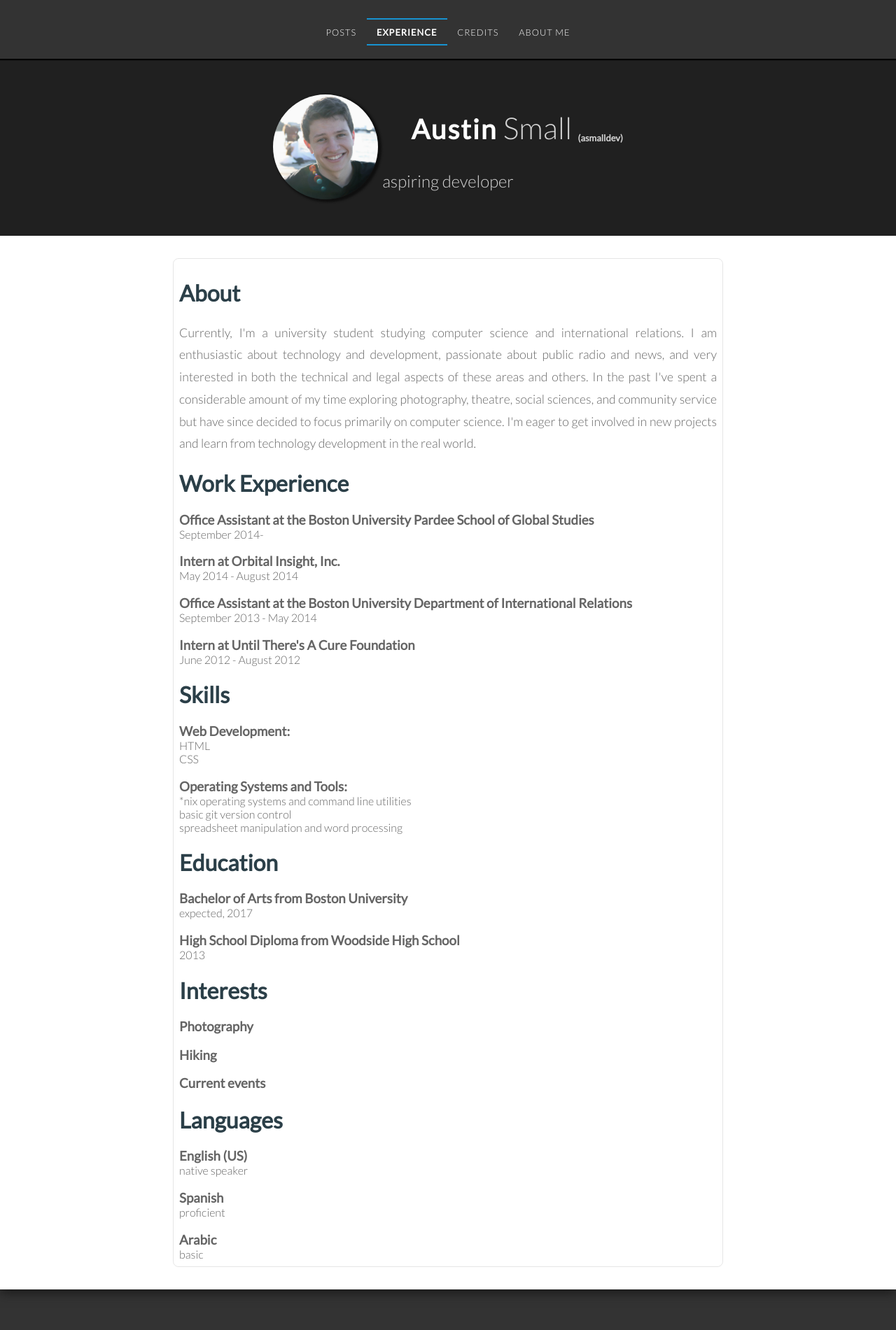
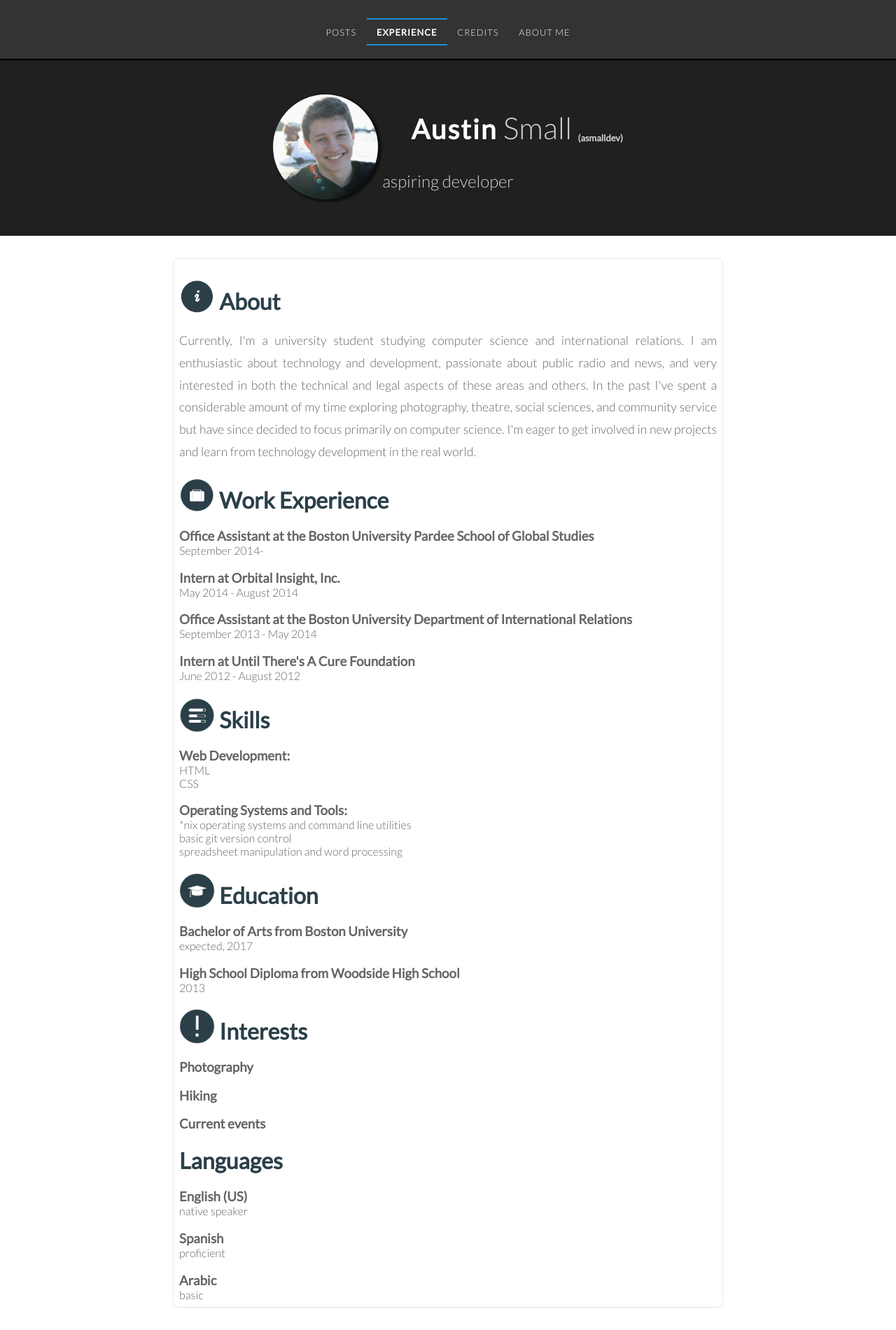
Before and after one commit to csmallbio/asmalldev.github.io, a Jekyll site: the page built from experience/index.html, in a window 1280 px wide. Shown: the whole page at 70% size. Built offline with Jekyll 4.4.1, drawn with Linux system fonts in a browser that asks for light colours; nearby versions of some CDN libraries; some web fonts are replaced.

Commit message:
add experience page icons

```diff
--- a/css/default.css
+++ b/css/default.css
@@ -1617,3 +1617,14 @@
 	{
 		font-size: 1.1em;
 	}
+
+
+/* Experience Page */
+
+	.experience_img
+	{
+		display: inline;
+		height: 50px;
+		margin-bottom: -.2em;
+		padding-right: .2em;
+	}
--- a/experience/index.html
+++ b/experience/index.html
@@ -22,7 +22,7 @@ title: Experience &middot; Austin Small
 </div>
 
 <div id="cv">
-	<h1>About</h1>
+	<h1><img class="experience_img" src="/img/info_about.png">About</h1>
 		<p>Currently, I'm a university student studying computer science and
 		international relations. I am enthusiastic about technology and
 		development, passionate about public radio and news, and very interested
@@ -33,7 +33,7 @@ title: Experience &middot; Austin Small
 		and learn from technology development in the real world.
 		</p>
 
-	<h1>Work Experience</h1>
+	<h1><img class="experience_img" src="/img/info_work.png">Work Experience</h1>
 		<h3>Office Assistant at the Boston University Pardee School of Global Studies</h3>
 			<span class="period">September 2014-</span>
 
@@ -46,7 +46,7 @@ title: Experience &middot; Austin Small
 		<h3>Intern at Until There's A Cure Foundation</h3>
 			<span class="period">June 2012 - August 2012</span>
 
-	<h1>Skills</h1>
+	<h1><img class="experience_img" src="/img/info_skills.png">Skills</h1>
 		<h3>Web Development:</h3>
 			<ul>
 				<li>HTML</li>
@@ -59,14 +59,14 @@ title: Experience &middot; Austin Small
 				<li>spreadsheet manipulation and word processing</li>
 			</ul>
 
-	<h1>Education</h1>
+	<h1><img class="experience_img" src="/img/info_education.png">Education</h1>
 		<h3>Bachelor of Arts from Boston University</h3>
 			<span class="period">expected, 2017</span>
 
 		<h3>High School Diploma from Woodside High School</h3>
 			<span class="period">2013</span>
 
-	<h1>Interests</h1>
+	<h1><img class="experience_img" src="/img/info_interests.png">Interests</h1>
 		<h3>Photography</h3>
 		<h3>Hiking</h3>
 		<h3>Current events</h3>
```
Also changed, not shown: img/info_about.png, img/info_education.png (added), img/info_interests.png (added), img/info_skills.png (added), img/info_work.png.
